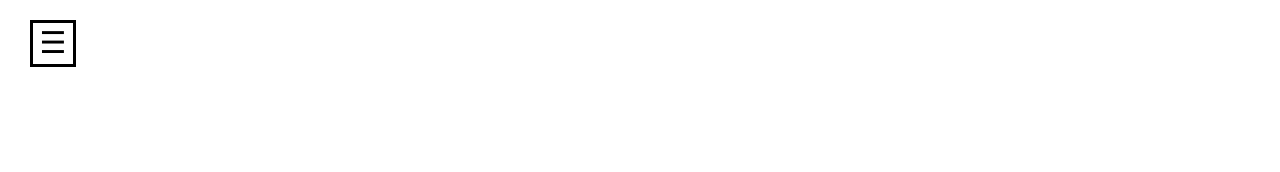
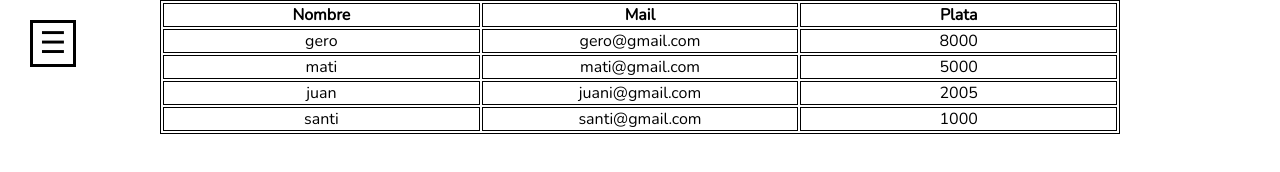
Before and after one commit to Santiago-Montero/mibanco, a website: page paginas/principal.html in a window 1280 px wide. Drawn offline with nearby package versions, Linux system fonts and the light colour scheme.

Commit message:
agrego tabla con usuarios

```diff
--- a/js/app.js
+++ b/js/app.js
@@ -44,6 +44,19 @@ class Prestamo{
         this.aprobado = true;
     }
 }
+/*
+let botonInicioS = document.getElementById("btnInicioSesion")
+botonInicioS.addEventListener("click", guardarDatos)
+
+function guardarDatos(){
+    let nomApe = document.getElementById("nombreApellido").value ;
+    let mail = document.getElementById("mail").value ;
+    const usuarioNuevo = new Usuario (nomApe,mail,0);
+    console.log(` ACAAAAAAAAAAAAAAAAAAAAAAAAAAAAAAAAA ${usuarioNuevo}`);
+}
+guardarDatos();
+*/
+
 const dolar = new Moneda ("Dolar", "EEUU", 95.52);
 const libra = new Moneda ("Libra", "Reino Unido", 132.47);
 const yenJapones = new Moneda ("Yen japonés", "Japon", 0.86);
@@ -52,7 +65,7 @@ const monedas = [dolar,libra,yenJapones];
 const santi = new Usuario ("santi", "santi@gmail.com", 1000);
 const gero  = new Usuario ("gero", "gero@gmail.com", 8000);
 const mati  = new Usuario ("mati", "mati@gmail.com", 5000);
-const juan  = new Usuario ("juan", "juani@gmail.com", 0);
+const juan  = new Usuario ("juan", "juani@gmail.com", 5);
 
 
 // let usuarioNombre = prompt("Ingrese su nombre");
@@ -62,6 +75,7 @@ const juan  = new Usuario ("juan", "juani@gmail.com", 0);
 //const usuarioNuevo = new Usuario (usuarioNombre,usuarioMail,usuarioPlata);
 
 //const usuarios = [usuarioNuevo,santi,gero,mati,juan];
+
 const usuarios = [santi,gero,mati,juan];
 
 dolar.consultar(100);
@@ -89,3 +103,12 @@ const buscarSaldo = (cliente) => {
     }
 }
 // buscarSaldo(nombreConsulta);
+
+let infoUsuario = document.getElementById("usuarios");
+for (const usu of usuarios){
+    let contenedor = document.createElement("tr");
+    contenedor.innerHTML = `<td>${usu.nombreApellido}</td>
+                            <td>${usu.mail}</td>
+                            <td>${usu.plata}</td>`
+    infoUsuario.appendChild(contenedor);
+}
--- a/paginas/principal.html
+++ b/paginas/principal.html
@@ -20,6 +20,20 @@
             </ul>
         </nav>
     </header>
+    <div class="tablaUsu">
+        <table>
+            <thead>
+                <tr>
+                    <th>Nombre</th>
+                    <th>Mail</th>
+                    <th>Plata</th>
+                </tr>
+            </thead>
+            <tbody id="usuarios">
+            </tbody>
+        </table>
+    </div>
+
     <script src="../js/app.js"></script>
 </body>
 </html>
--- a/scss/estilo.scss
+++ b/scss/estilo.scss
@@ -116,6 +116,22 @@ nav{
     background:#5A3BFD;
     color:#fff;
 }
+.tablaUsu{
+    display: flex;
+    justify-content: center;
+}
+table {
+    width: 75vw;
+    border: 1px solid #000;
+    th, td {
+        width: 25%;
+        text-align: center;
+        vertical-align: top;
+        border: 1px solid #000;
+        border-spacing: 0;
+    }
+}
+
 @media (max-width:1000px){
     #inicio{
         display: flex;
```
Also changed, not shown: index.html (+3 -3 lines), css/estilo.css.
